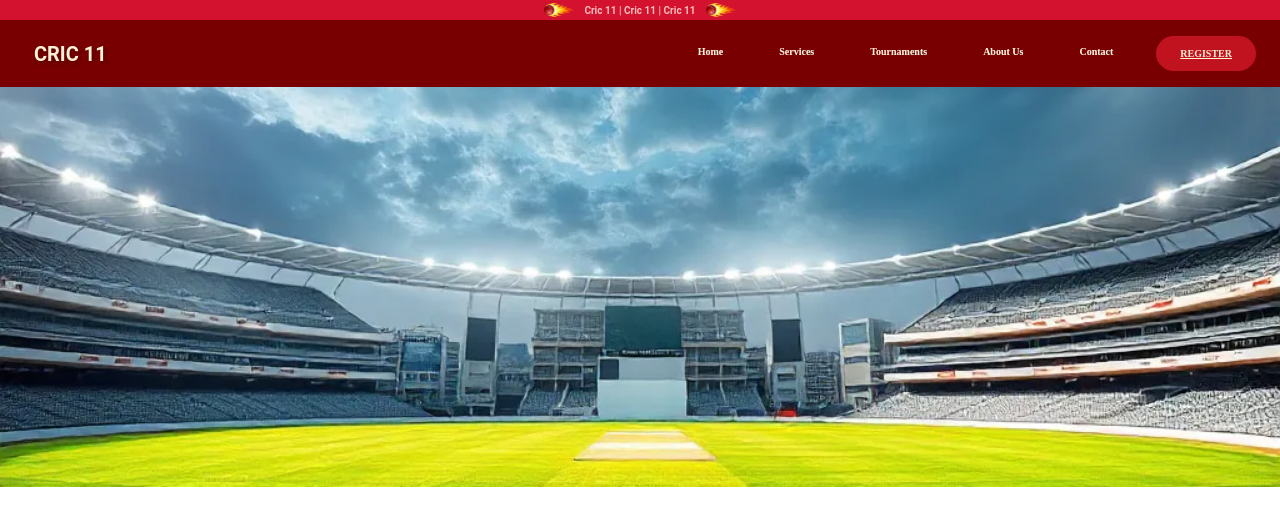
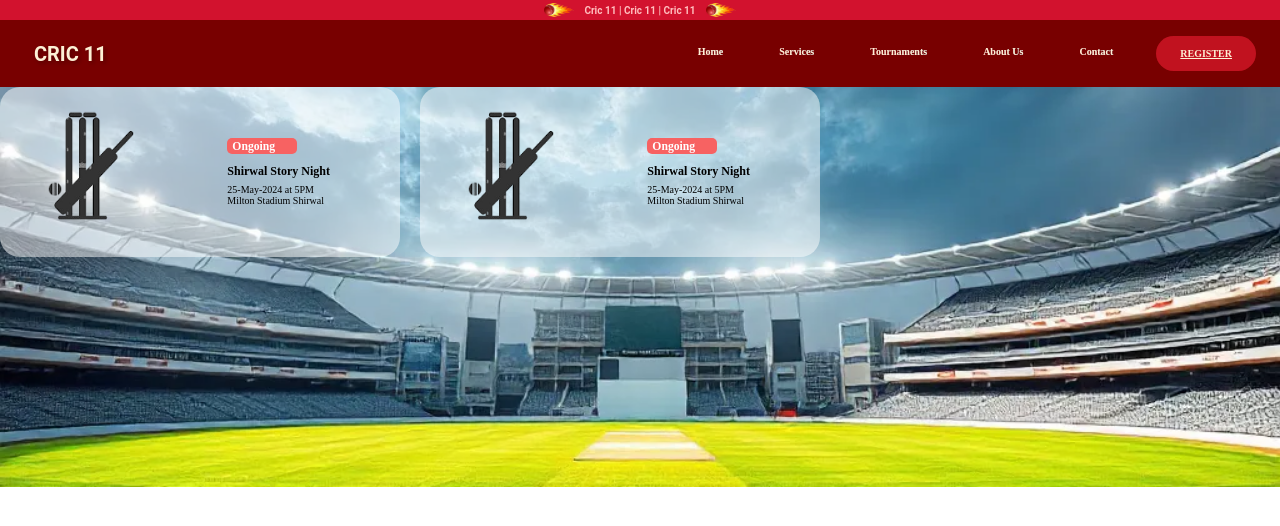
Before and after one commit to dhavalbathe/Cric11, a React (Vite) app in the folder CricHero/: page / in a window 1280 px wide. Shown: the top 526 px of the page. Built offline with nearby package versions, Linux system fonts and the light colour scheme; the HTML template or start-up script is replaced by a standard one.

Commit message:
Match component added

```diff
--- a/CricHero/src/App.css
+++ b/CricHero/src/App.css
@@ -13,3 +13,8 @@
   background-repeat: no-repeat;
 
 }
+
+.matches {
+  display: flex;
+  gap: 2rem;
+}
--- a/CricHero/src/App.jsx
+++ b/CricHero/src/App.jsx
@@ -1,6 +1,7 @@
 import { useState } from 'react';
 import { ScrollingText } from "./Components/ScrollingText.jsx";
 import { Nav } from "./Components/Nav.jsx";
+import { Match } from "./Components/Match.jsx";
 import './App.css'
 
 function App() {
@@ -16,7 +17,8 @@ function App() {
 
                 </div>
                 <div className="matches">
-
+                    <Match />
+                    <Match />
                 </div>
 
               </div>
--- a/CricHero/src/Components/Match.jsx
+++ b/CricHero/src/Components/Match.jsx
@@ -1,7 +1,24 @@
+import stumps from "../assets/stumps.png";
+import styles from "./Match.module.css";
+
 export const Match = () => {
     return (
-        <>
-
-        </>
+        <div className={styles["match-container"]}>
+            <div className={styles["match-logo"]}>
+                <img className={styles.logo} src={stumps} alt="stumps" />
+            </div>
+            <div className={styles["match-information"]}>
+                    <h3 className={styles.heading1}>Ongoing</h3>
+                    <h3 className={styles.heading2}>Shirwal Story Night</h3>
+                    <div className={styles.paragraph}>
+                        <p className={`${styles.para} ${styles.text}`}>
+                            25-May-2024 at 5PM
+                        </p>
+                        <p className={`${styles.para} ${styles.text}`}>
+                            Milton Stadium Shirwal
+                        </p>
+                    </div>
+            </div>
+        </div>
     )
 }
--- /dev/null
+++ b/CricHero/src/Components/Match.module.css
@@ -0,0 +1,64 @@
+.match-container {
+    width: 400px;
+    height: 170px;
+    background-color: rgb(255, 255, 255, 0.5);
+    border-radius: 20px;
+    -webkit-border-radius: 20px;
+    -moz-border-radius: 20px;
+    -ms-border-radius: 20px;
+    -o-border-radius: 20px;
+    display: flex;
+    align-items: center;
+    justify-content: space-between;
+    padding: 10px 10px;
+
+}
+
+.match-logo {
+    width: 150px;
+    aspect-ratio: 1;
+
+}
+
+.logo {
+    height: 100%;
+    width: 100%;
+    border-radius: 20px;
+    -webkit-border-radius: 20px;
+    -moz-border-radius: 20px;
+    -ms-border-radius: 20px;
+    -o-border-radius: 20px;
+}
+
+.text {
+    font-size: 1rem;
+    color: black;
+    font-weight: 400;
+}
+
+.heading1 {
+    width: 7rem;
+    height: 1.6rem;
+    background-color: rgb(247, 98, 98);
+    border-radius: 0.5rem;
+    -webkit-border-radius: 0.5rem;
+    -moz-border-radius: 0.5rem;
+    -ms-border-radius: 0.5rem;
+    -o-border-radius: 0.5rem;
+    padding-left: 0.5rem;
+    color:white;
+    place-content: center;
+    margin-bottom: 0.5rem;
+}
+
+.heading2 {
+    font-size: 1.2rem;
+    font-weight: 600;
+}
+
+.match-information {
+    display: flex;
+    flex-direction: column;
+    gap: 5px;
+    margin-right: 60px;
+}
```
Also changed, not shown: CricHero/src/assets/stumps old.png (added), CricHero/src/assets/stumps.png (added).
